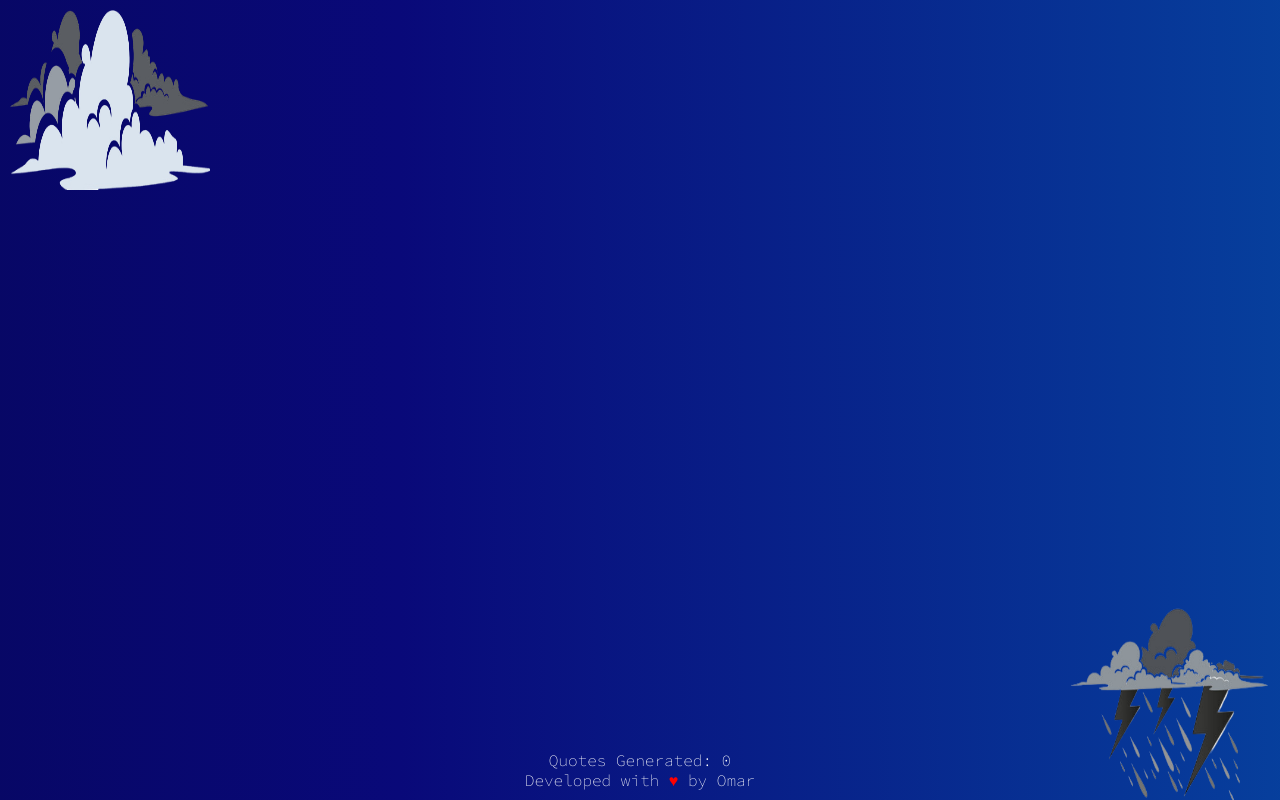
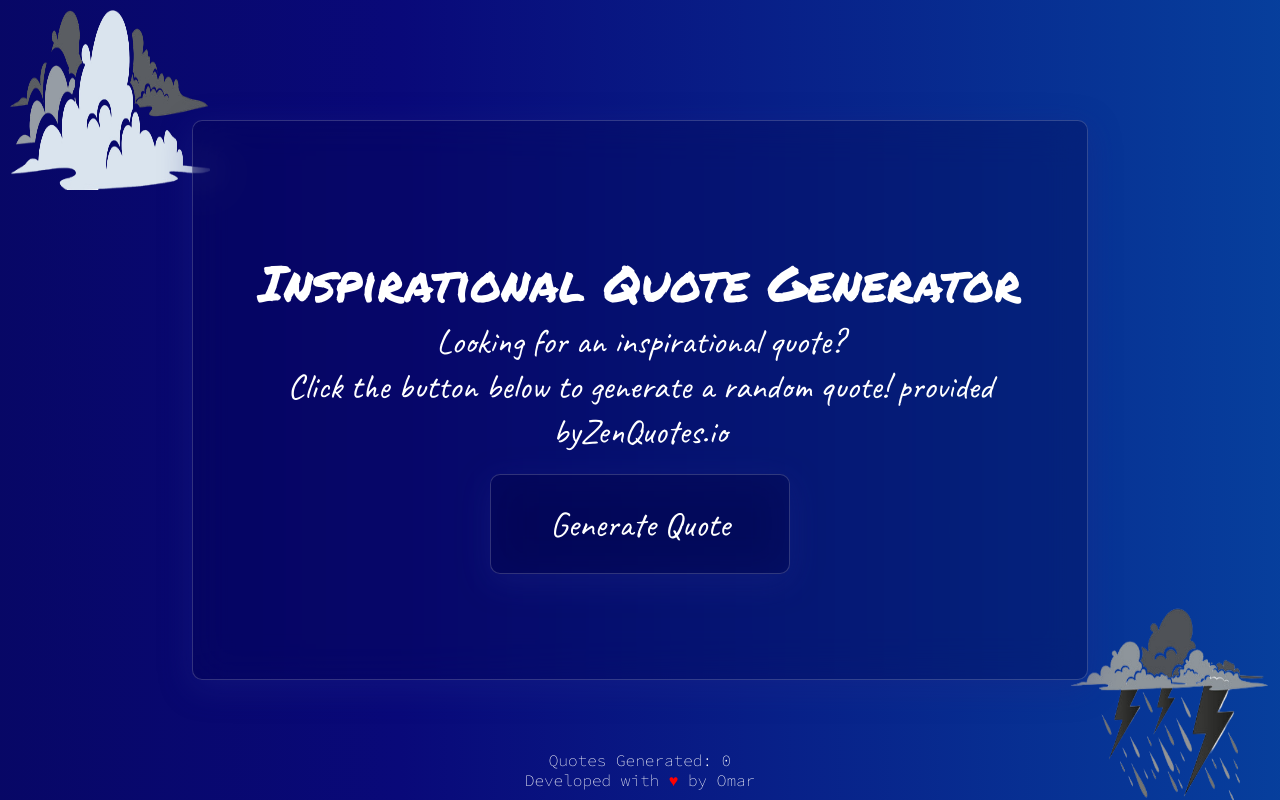
Before and after one commit to OmarMWarraich/quote-gen, a Next.js app: page / in a window 1280 px wide. Built offline with nearby package versions, Linux system fonts and the light colour scheme.

Commit message:
feat: Container GlassMorphism(Hype4.academy)

```diff
--- a/components/QuoteGenerator/QuoteGeneratorElements.tsx
+++ b/components/QuoteGenerator/QuoteGeneratorElements.tsx
@@ -21,7 +21,7 @@
     }
 `;
 
-export const BackGroundImage1 = styled(Image)`
+export const BackgroundImage1 = styled(Image)`
     position: relative;
     z-index: 1;
     margin-left: 10px;
@@ -30,7 +30,7 @@
     width: 200px;
     `;
 
-export const BackGroundImage2 = styled(Image)`
+export const BackgroundImage2 = styled(Image)`
     position: fixed;
     z-index: 1;
     bottom: 0px;
@@ -39,7 +39,7 @@
     width: 200px;
     `;
 
-export const FootCon = styled.div`
+export const FooterCon = styled.div`
     width: 100vw;
     height: 50px;
     text-align: center;
@@ -62,3 +62,99 @@
 export const RedSpan = styled.span`
     color: red;
     `;
+
+export const QuoteGeneratorCon = styled.div`
+    min-height: 350px;
+    min-width: 350px;
+    height: 70vh;
+    width: 70vw;
+    border: 2px solid #ffffff22;
+    border-radius: 15px;
+    top: 50%;
+    left: 50%;
+    transform: translate(-50%,-50%);
+    position: absolute;
+    z-index: 2;
+
+    background: rgba( 0, 0, 70, 0.3 );
+    box-shadow: 0 8px 32px 0 rgba( 31, 38, 135, 0.37 );
+    backdrop-filter: blur( 20px );
+    -webkit-backdrop-filter: blur( 20px );
+    border-radius: 10px;
+    border: 1px solid rgba( 255, 255, 255, 0.18 );
+`;
+
+export const QuoteGeneratorInnerCon = styled.div`
+    top: 50%;
+    left: 50%;
+    transform: translate(-50%,-50%);
+    position: absolute;
+    width: 100%;
+`;
+
+export const QuoteGeneratorTitle = styled.div`
+    font-family: 'Permanent Marker', cursive;
+    font-size: 50px;
+    text-align: center;
+    color: white;
+    padding: 0px 20px 0px 20px;
+    position: relative;
+    /* media query */
+    @media only screen and (max-width: 600px) {
+        font-size: 30px;
+    }
+`;
+
+export const QuoteGeneratorSubTitle = styled.div`
+    color: white;
+    font-family: 'Caveat', cursive;
+    font-size: 35px;
+    position: relative;
+    width: 100%;
+    text-align: center;
+    padding: 0px 20px 0px 20px;
+    @media only screen and (max-width: 600px) {
+        font-size: 25px;
+    }
+`;
+
+export const GenerateQuoteButton = styled.div`
+    height: 100px;
+    width: 300px;
+    border: 2px solid darkgrey;
+    border-radius: 20px;
+
+    margin-top: 20px;
+    position: relative;
+    transition: 0.2s all ease-in-out;
+    cursor: pointer;
+    top: 20px;
+    margin: auto;
+    transform-origin: center;
+
+    background: rgba( 0, 0, 70, 0.3 );
+    box-shadow: 0 8px 32px 0 rgba( 31, 38, 135, 0.37 );
+    backdrop-filter: blur( 20px );
+    -webkit-backdrop-filter: blur( 20px );
+    border-radius: 10px;
+    border: 1px solid rgba( 255, 255, 255, 0.18 );
+    &:hover {
+        filter: brightness(3);
+        transition: 0.2s all ease-in-out;
+        transform: scale(1.1);
+
+        transform-origin: center;
+    }
+`;
+
+export const GenerateQuoteButtonText = styled.div`
+    color: white;
+    font-family: 'Caveat', cursive;
+    font-size: 35px;
+    left: 50%;
+    top: 50%;
+    transform: translate(-50%,-50%);
+    position: absolute;
+    width: 100%;
+    text-align: center;
+`;
--- a/package.json
+++ b/package.json
@@ -9,6 +9,9 @@
     "lint": "next lint"
   },
   "dependencies": {
+    "@emotion/react": "^11.11.0",
+    "@emotion/styled": "^11.11.0",
+    "@mui/material": "^5.13.4",
     "@types/node": "20.2.5",
     "@types/react": "18.2.8",
     "@types/react-dom": "18.2.4",
--- a/pages/index.tsx
+++ b/pages/index.tsx
@@ -3,8 +3,23 @@
 import Image from 'next/image'
 import styles from '@/styles/Home.module.css'
 
-import { BackGroundImage1, BackGroundImage2, FootCon, FooterLink, GradientBackgroundCon, RedSpan } from '@/components/QuoteGenerator/QuoteGeneratorElements'
+/* Components */
+import {
+        BackgroundImage1,
+        BackgroundImage2,
+        FooterCon,
+        FooterLink,
+        GenerateQuoteButton,
+        GenerateQuoteButtonText,
+        GradientBackgroundCon,
+        QuoteGeneratorCon,
+        QuoteGeneratorInnerCon,
+        QuoteGeneratorSubTitle,
+        QuoteGeneratorTitle,
+        RedSpan
+      } from '@/components/QuoteGenerator/QuoteGeneratorElements'
 
+/* Assets */
 import Cloud1 from "../assets/cloud1-nobg.png";
 import Cloud2 from "../assets/cloud2-nobg.png";
 
@@ -19,19 +34,45 @@
         <meta name="viewport" content="width=device-width, initial-scale=1" />
       </Head>
 
+      {/* Background */}
+
       <GradientBackgroundCon>
 
-        <BackGroundImage1
+      {/* Quote Generator Model Pop-Up */}
+
+      <QuoteGeneratorCon>
+        <QuoteGeneratorInnerCon>
+          <QuoteGeneratorTitle>Inspirational Quote Generator</QuoteGeneratorTitle>
+          <QuoteGeneratorSubTitle>Looking for an inspirational quote? <br/>
+          Click the button below to generate a random quote! provided by
+          <FooterLink
+            href="https://zenquotes.io/"
+            target="_blank"
+            rel="noopener noreferrer"
+            >
+              ZenQuotes.io
+          </FooterLink>
+          </QuoteGeneratorSubTitle>
+
+          <GenerateQuoteButton
+            onClick={() => {null}}
+            >
+              <GenerateQuoteButtonText>Generate Quote</GenerateQuoteButtonText>
+          </GenerateQuoteButton>
+        </QuoteGeneratorInnerCon>
+      </QuoteGeneratorCon>
+
+        <BackgroundImage1
           src={Cloud1}
           alt="Cloud1"
           />
 
-        <BackGroundImage2
+        <BackgroundImage2
           src={Cloud2}
           alt="Cloud2"
           />
 
-        <FootCon>
+        <FooterCon>
           <>
             Quotes Generated: {numberOfQuotes}
             <br/>
@@ -45,7 +86,7 @@
               </FooterLink>
 
           </>
-        </FootCon>
+        </FooterCon>
 
       </GradientBackgroundCon>
     </>
```
Also changed, not shown: 1 other file (tests, documents, lock files or other folders).
